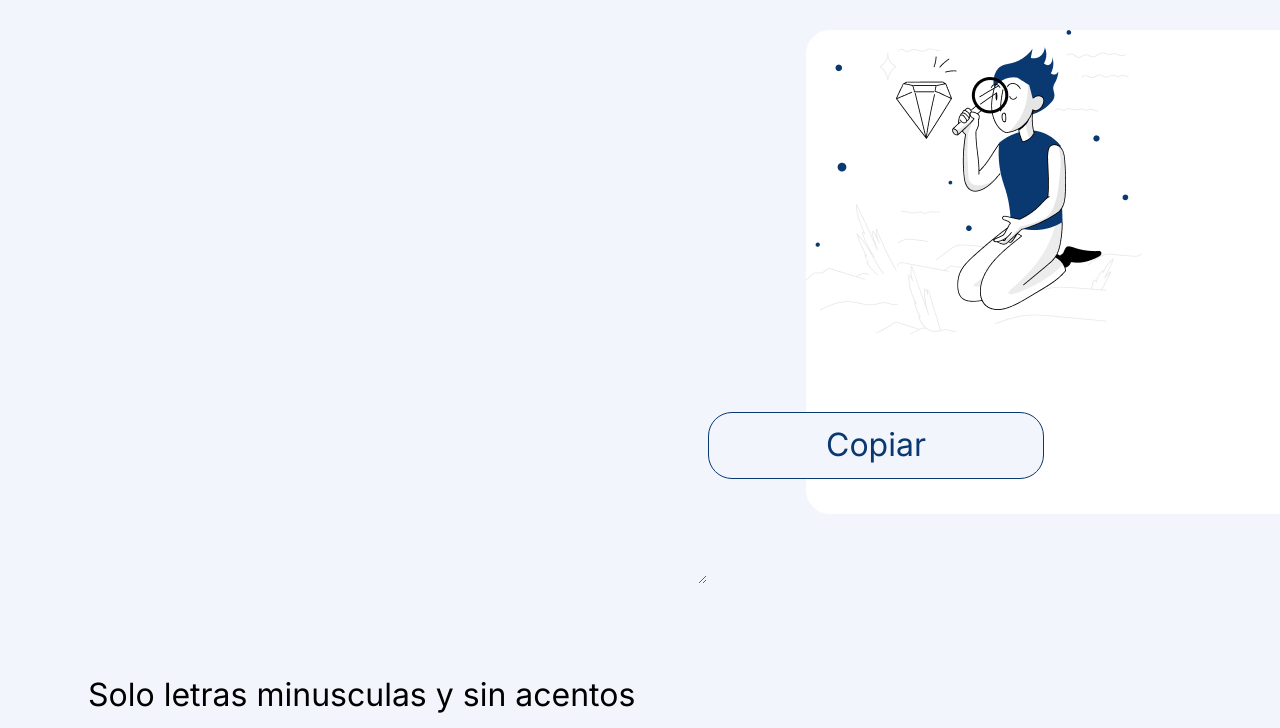
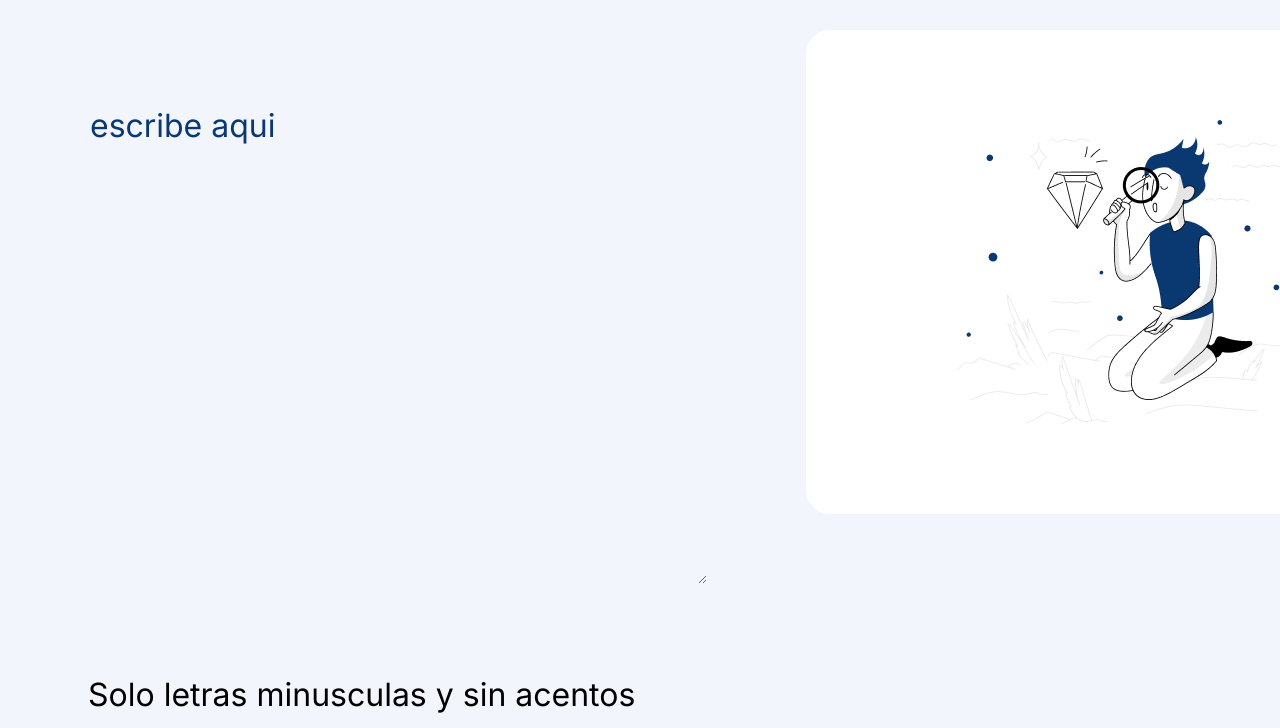
Before and after one commit to Ozkin123/aluraReto, a plain HTML site: page index.html in a window 1280 px wide. Shown: the part 72-800 px from the top of the page. Drawn offline with Linux system fonts and the light colour scheme.

Commit message:
centrando imagen

```diff
--- a/index.html
+++ b/index.html
@@ -16,7 +16,7 @@
    </header>
    <main>
     <section>
-      <textarea class="textArea" cols="30" rows="10" placeholder=""></textarea>
+      <textarea class="textArea" cols="30" rows="10" placeholder="escribe aqui"></textarea>
       <div class="infoTextArea">
         <h6>
          Solo letras minusculas y sin acentos
--- a/style.css
+++ b/style.css
@@ -59,13 +59,15 @@ main{
     background: white;
     background-image: url("img/Muñeco.png");
     background-repeat: no-repeat;
+    background-position:center center;
     border: none;
     border-radius: 24px;
     color: #0A3871;
     margin-left: 98px;
     margin-top: 20px;
     padding-left: 20px;
-    position: absolute;
+    position: relative;
+
 }
 
 .btnCopiar{
@@ -74,9 +76,9 @@ main{
     color: #0A3871;
     cursor: pointer;
     height: 67px;
-    margin-top: 402px;
-    margin-left: 105;
-    position: absolute;
+    margin-top: 40%;
+    margin-left: 25%;
+    position: relative;
     width: 336px;
 
 }
```
